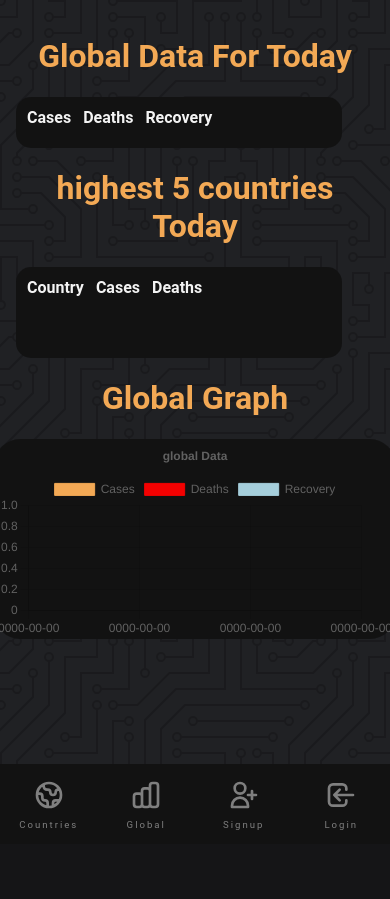
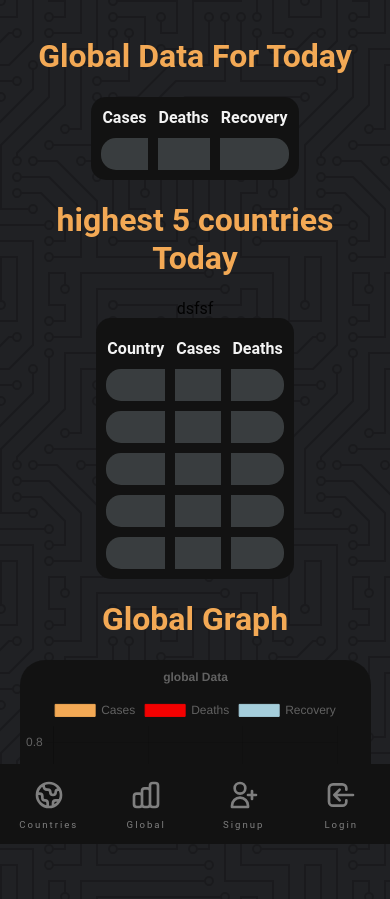
Before and after one commit to Liam-McKenna/Covid19StatWebApp, a PHP site: page /GlobalNews.php in a window 390 px wide. Before the commit the page ends 830 px from the top, so only its background shows below. Run offline with PHP 8.4, Linux system fonts and the light colour scheme; data comes from the database, SQL or seed files in the repository; data that the repository does not hold is empty.

Commit message:
1.9.3 UI updates

```diff
--- a/GlobalNews.php
+++ b/GlobalNews.php
@@ -50,6 +50,7 @@
                 </table>
                 <h1>highest 5 countries Today</h1>
                 <table class="todayGlobal">
+                    <tr>dsfsf</tr>
                     <tr>
                         <th>Country</th>
                         <th>Cases</th>
--- a/styles/globalStyles.css
+++ b/styles/globalStyles.css
@@ -179,7 +179,10 @@
 
 .todayGlobal {
   margin: 0rem 2rem 0rem 0rem;
+
   display: inline-block;
+  align-items: center;
+  text-align: center;
   background-color: var(--Cdarkgrey);
   border-radius: 15px;
 }
@@ -187,6 +190,12 @@
 .globalTables {
   display: flex;
   flex-direction: column;
+  margin-right: 2rem;
+  align-items: center;
+}
+
+.globalTables td {
+  padding: 1rem 2rem 1rem 2rem;
 }
 
 .todayContainer {
@@ -195,12 +204,6 @@
   flex-wrap: wrap;
   justify-content: center;
   align-items: top;
-}
-.todayGlobal {
-  display: inline-block;
-}
-.todayGlobal td {
-  padding: 1rem 5rem 1rem 5rem;
 }
 
 .globalDataToday {
@@ -218,7 +221,6 @@
   background-color: var(--Cdarkgrey);
   border-radius: 25px;
   width: 90vw;
-  min-width: 25rem;
   background-color: var(--Cdarkgrey);
 }
 
@@ -290,8 +292,21 @@
     border-radius: 25px;
   }
 
+  .todayGlobal {
+    align-items: center;
+    text-align: center;
+    margin: 0rem 0rem 0rem 0rem;
+  }
+
   .todayGlobal td {
-    padding: 0rem 0rem 0rem 0rem;
+    padding: 1rem 1rem 1rem 1rem;
+    margin-right: 0;
+    align-items: center;
+    text-align: center;
+  }
+
+  .globalTables {
+    margin-right: 0;
   }
 
   main {
```
Also changed, not shown: documents/images/features10.PNG (added), documents/images/features11.PNG (added), documents/images/features9.PNG (added), 1 other file.
